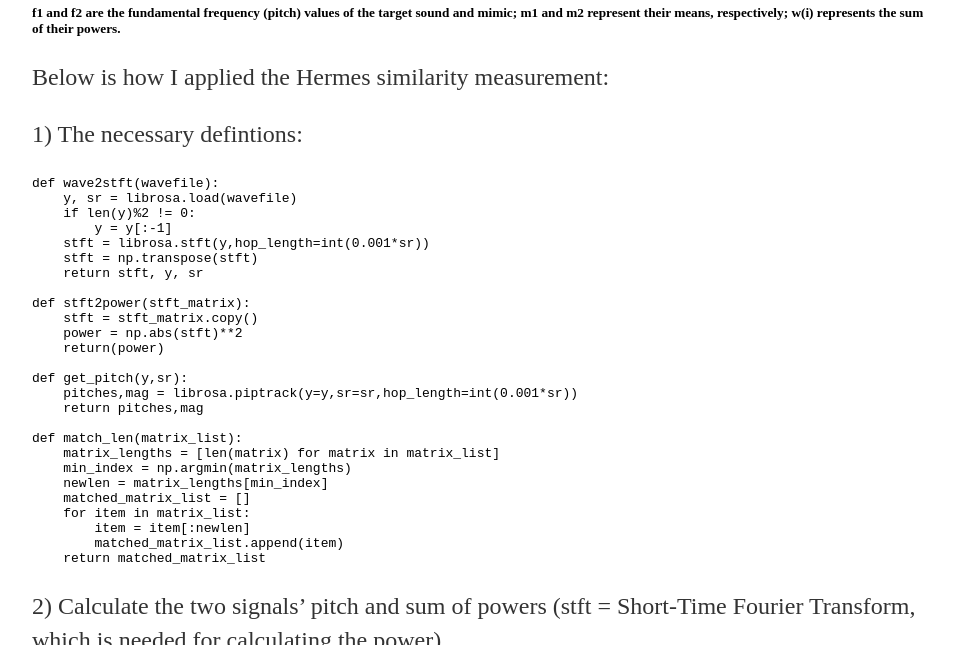
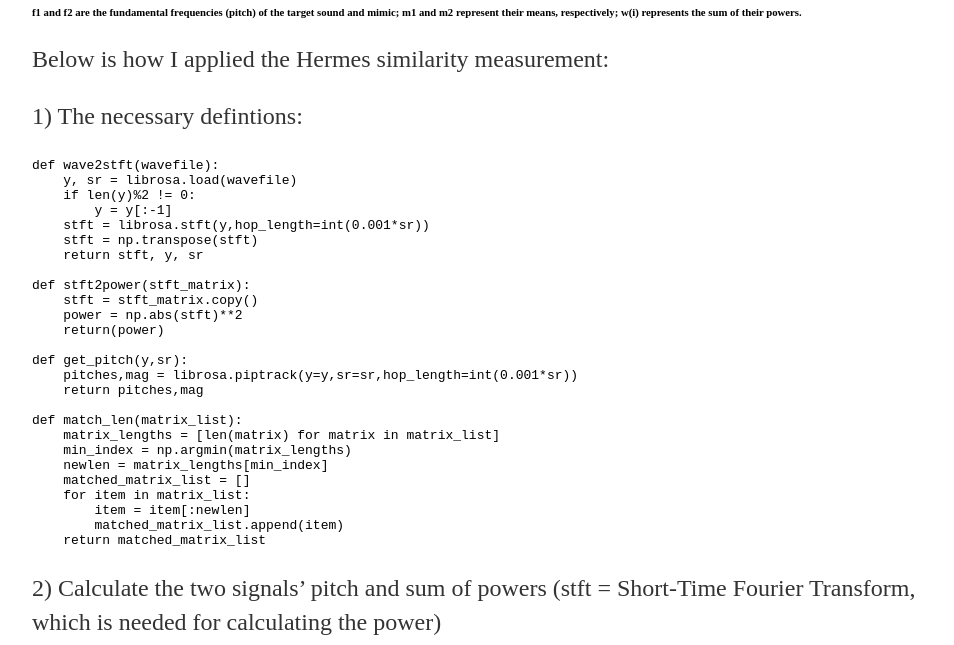
Before and after one commit to a-n-rose/a-n-rose.github.io, a Jekyll site: the page built from _posts/2018-08-29-comparing-prosody.md, in a window 1280 px wide and 900 px high, scrolled down 2684 px, cut to the strip 255-900 px from the top of the window. Shown: the whole strip, without its empty margins (160-1114 px from the left). Built offline with Jekyll 4.4.1, drawn with Linux system fonts in a browser that asks for light colours.

Commit message:
small edit to description

```diff
--- a/_posts/2018-08-29-comparing-prosody.md
+++ b/_posts/2018-08-29-comparing-prosody.md
@@ -37,7 +37,7 @@ Here is the Hermes equation as applied in the paper:
 
 <a href="https://www.codecogs.com/eqnedit.php?latex=r_{f_1&space;f_2}&space;=&space;\frac{\sum_i&space;w(i)(f_1(i)-m_1)(f_2(i)-m_2)}{\sqrt&space;(\sum_i&space;w(i)(f_1(i)-m_1)^{2}&space;\sum_i&space;w(i)(f_2(i)-m_2)^{2})}" target="_blank"><img src="https://latex.codecogs.com/gif.latex?r_{f_1&space;f_2}&space;=&space;\frac{\sum_i&space;w(i)(f_1(i)-m_1)(f_2(i)-m_2)}{\sqrt&space;(\sum_i&space;w(i)(f_1(i)-m_1)^{2}&space;\sum_i&space;w(i)(f_2(i)-m_2)^{2})}" title="r_{f_1 f_2} = \frac{\sum_i w(i)(f_1(i)-m_1)(f_2(i)-m_2)}{\sqrt (\sum_i w(i)(f_1(i)-m_1)^{2} \sum_i w(i)(f_2(i)-m_2)^{2})}" /></a>
 
-##### f1 and f2 are the fundamental frequency (pitch) values of the target sound and mimic; m1 and m2 represent their means, respectively; w(i) represents the sum of their powers.
+###### f1 and f2 are the fundamental frequencies (pitch) of the target sound and mimic; m1 and m2 represent their means, respectively; w(i) represents the sum of their powers.
 
 Below is how I applied the Hermes similarity measurement:
 
```
